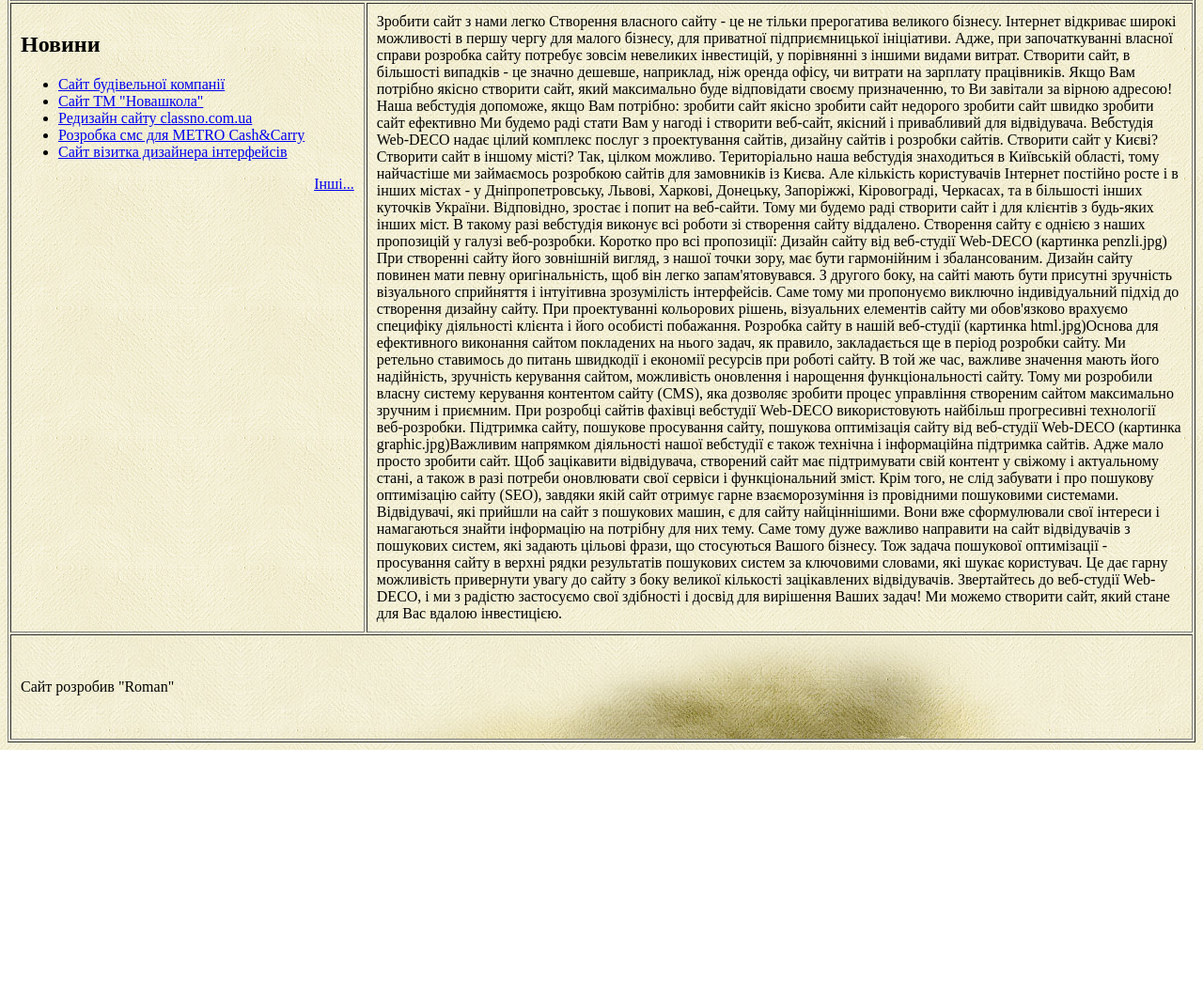
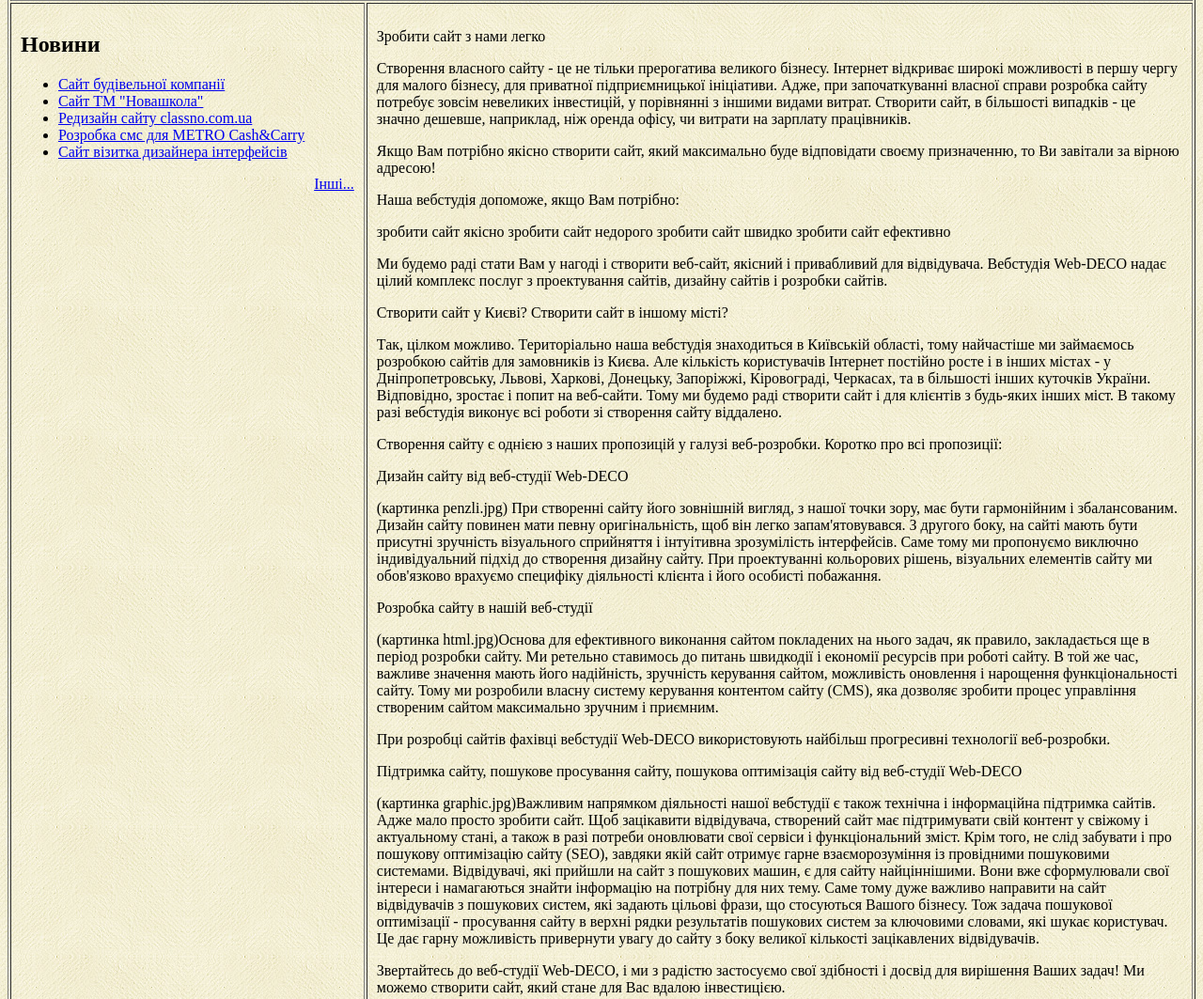
Before and after one commit to RomanAntoschuk/RomanAntoschuk.github.io, a plain HTML site: page index.html in a window 1280 px wide. Shown: the part 224-1287 px from the top of the page at 94% size. Before the commit the page ends 1022 px from the top, so only its background shows below. Drawn offline with Linux system fonts and the light colour scheme.

Commit message:
13 пробіли

```diff
--- a/index.html
+++ b/index.html
@@ -67,20 +67,20 @@
 
 
 
-    <td width="70%">Зробити сайт з нами легко
+    <td width="70%"> <p>Зробити сайт з нами легко</p>
 
-            Створення власного сайту - це не тільки прерогатива великого бізнесу. Інтернет відкриває широкі можливості в першу чергу для малого бізнесу, для приватної підприємницької ініціативи. Адже, при започаткуванні власної справи розробка сайту потребує зовсім невеликих інвестицій, у порівнянні з іншими видами витрат. Створити сайт, в більшості випадків - це значно дешевше, наприклад, ніж оренда офісу, чи витрати на зарплату працівників.
+           <p> Створення власного сайту - це не тільки прерогатива великого бізнесу. Інтернет відкриває широкі можливості в першу чергу для малого бізнесу, для приватної підприємницької ініціативи. Адже, при започаткуванні власної справи розробка сайту потребує зовсім невеликих інвестицій, у порівнянні з іншими видами витрат. Створити сайт, в більшості випадків - це значно дешевше, наприклад, ніж оренда офісу, чи витрати на зарплату працівників.</p>
 
 
 
-         Якщо Вам потрібно якісно створити сайт, який максимально буде відповідати своєму призначенню, то Ви завітали за вірною адресою!
+          <p>Якщо Вам потрібно якісно створити сайт, який максимально буде відповідати своєму призначенню, то Ви завітали за вірною адресою!</p>
 
 
 
-         Наша вебстудія допоможе, якщо Вам потрібно:
+         <p>Наша вебстудія допоможе, якщо Вам потрібно:</p>
 
 
-
+         <p>
              зробити сайт якісно
 
              зробити сайт недорого
@@ -88,53 +88,55 @@
              зробити сайт швидко
 
              зробити сайт ефективно
+         </p>
+
+         <p>
+         Ми будемо раді стати Вам у нагоді і створити веб-сайт, якісний і привабливий для відвідувача. Вебстудія Web-DECO надає цілий комплекс послуг з проектування сайтів, дизайну сайтів і розробки сайтів.
+         </p>
+
+         <p>
+         Створити сайт у Києві? Створити сайт в іншому місті?
+         </p>
+
+         <p>
+         Так, цілком можливо. Територіально наша вебстудія знаходиться в Київській області, тому найчастіше ми займаємось розробкою сайтів для замовників із Києва. Але кількість користувачів Інтернет постійно росте і в інших містах - у Дніпропетровську, Львові, Харкові, Донецьку, Запоріжжі, Кіровограді, Черкасах, та в більшості інших куточків України. Відповідно, зростає і попит на веб-сайти. Тому ми будемо раді створити сайт і для клієнтів з будь-яких інших міст. В такому разі вебстудія виконує всі роботи зі створення сайту віддалено.
+         </p>
+
+         <p>
+         Створення сайту є однією з наших пропозицій у галузі веб-розробки. Коротко про всі пропозиції:
+         </p>
 
 
+         <p>
+         Дизайн сайту від веб-студії Web-DECO
+        </p>
 
-         Ми будемо раді стати Вам у нагоді і створити веб-сайт, якісний і привабливий для відвідувача. Вебстудія Web-DECO надає цілий комплекс послуг з проектування сайтів, дизайну сайтів і розробки сайтів.
+         <p>
+         (картинка penzli.jpg) При створенні сайту його зовнішній вигляд, з нашої точки зору, має бути гармонійним і збалансованим. Дизайн сайту повинен мати певну оригінальність, щоб він легко запам'ятовувався. З другого боку, на сайті мають бути присутні зручність візуального сприйняття і інтуітивна зрозумілість інтерфейсів. Саме тому ми пропонуємо виключно індивідуальний підхід до створення дизайну сайту. При проектуванні кольорових рішень, візуальних елементів сайту ми обов'язково врахуємо специфіку діяльності клієнта і його особисті побажання.
+        </p>
 
+         <p>
+         Розробка сайту в нашій веб-студії
+        </p>
 
+         <p>
+         (картинка html.jpg)Основа для ефективного виконання сайтом покладених на нього задач, як правило, закладається ще в період розробки сайту. Ми ретельно ставимось до питань швидкодії і економії ресурсів при роботі сайту. В той же час, важливе значення мають його надійність, зручність керування сайтом, можливість оновлення і нарощення функціональності сайту. Тому ми розробили власну систему керування контентом сайту (CMS), яка дозволяє зробити процес управління створеним сайтом максимально зручним і приємним.
+        </p>
 
-         Створити сайт у Києві? Створити сайт в іншому місті?
+         <p>
+         При розробці cайтів фахівці вебстудії Web-DECO використовують найбільш прогресивні технології веб-розробки.
+        </p>
 
+         <p>
+         Підтримка сайту, пошукове просування сайту, пошукова оптимізація сайту від веб-студії Web-DECO
+        </p>
 
-
-         Так, цілком можливо. Територіально наша вебстудія знаходиться в Київській області, тому найчастіше ми займаємось розробкою сайтів для замовників із Києва. Але кількість користувачів Інтернет постійно росте і в інших містах - у Дніпропетровську, Львові, Харкові, Донецьку, Запоріжжі, Кіровограді, Черкасах, та в більшості інших куточків України. Відповідно, зростає і попит на веб-сайти. Тому ми будемо раді створити сайт і для клієнтів з будь-яких інших міст. В такому разі вебстудія виконує всі роботи зі створення сайту віддалено.
-
-
-
-         Створення сайту є однією з наших пропозицій у галузі веб-розробки. Коротко про всі пропозиції:
-
-
-
-         Дизайн сайту від веб-студії Web-DECO
-
-
-
-         (картинка penzli.jpg) При створенні сайту його зовнішній вигляд, з нашої точки зору, має бути гармонійним і збалансованим. Дизайн сайту повинен мати певну оригінальність, щоб він легко запам'ятовувався. З другого боку, на сайті мають бути присутні зручність візуального сприйняття і інтуітивна зрозумілість інтерфейсів. Саме тому ми пропонуємо виключно індивідуальний підхід до створення дизайну сайту. При проектуванні кольорових рішень, візуальних елементів сайту ми обов'язково врахуємо специфіку діяльності клієнта і його особисті побажання.
-
-
-
-         Розробка сайту в нашій веб-студії
-
-
-
-         (картинка html.jpg)Основа для ефективного виконання сайтом покладених на нього задач, як правило, закладається ще в період розробки сайту. Ми ретельно ставимось до питань швидкодії і економії ресурсів при роботі сайту. В той же час, важливе значення мають його надійність, зручність керування сайтом, можливість оновлення і нарощення функціональності сайту. Тому ми розробили власну систему керування контентом сайту (CMS), яка дозволяє зробити процес управління створеним сайтом максимально зручним і приємним.
-
-
-
-         При розробці cайтів фахівці вебстудії Web-DECO використовують найбільш прогресивні технології веб-розробки.
-
-
-
-         Підтримка сайту, пошукове просування сайту, пошукова оптимізація сайту від веб-студії Web-DECO
-
-
-
+         <p>
          (картинка graphic.jpg)Важливим напрямком діяльності нашої вебстудії є також технічна і інформаційна підтримка сайтів. Адже мало просто зробити сайт. Щоб зацікавити відвідувача, створений сайт має підтримувати свій контент у свіжому і актуальному стані, а також в разі потреби оновлювати свої сервіси і функціональний зміст. Крім того, не слід забувати і про пошукову оптимізацію сайту (SEO), завдяки якій сайт отримує гарне взаєморозуміння із провідними пошуковими системами. Відвідувачі, які прийшли на сайт з пошукових машин, є для сайту найціннішими. Вони вже сформулювали свої інтереси і намагаються знайти інформацію на потрібну для них тему. Саме тому дуже важливо направити на сайт відвідувачів з пошукових систем, які задають цільові фрази, що стосуються Вашого бізнесу. Тож задача пошукової оптимізації - просування сайту в верхні рядки результатів пошукових систем за ключовими словами, які шукає користувач. Це дає гарну можливість привернути увагу до сайту з боку великої кількості зацікавлених відвідувачів.
-
+        </p>
+        <p>
          Звертайтесь до веб-студії Web-DECO, і ми з радістю застосуємо свої здібності і досвід для вирішення Ваших задач! Ми можемо створити сайт, який стане для Вас вдалою інвестицією.
-
+        </p>
          </td>
     </tr>
 
```
